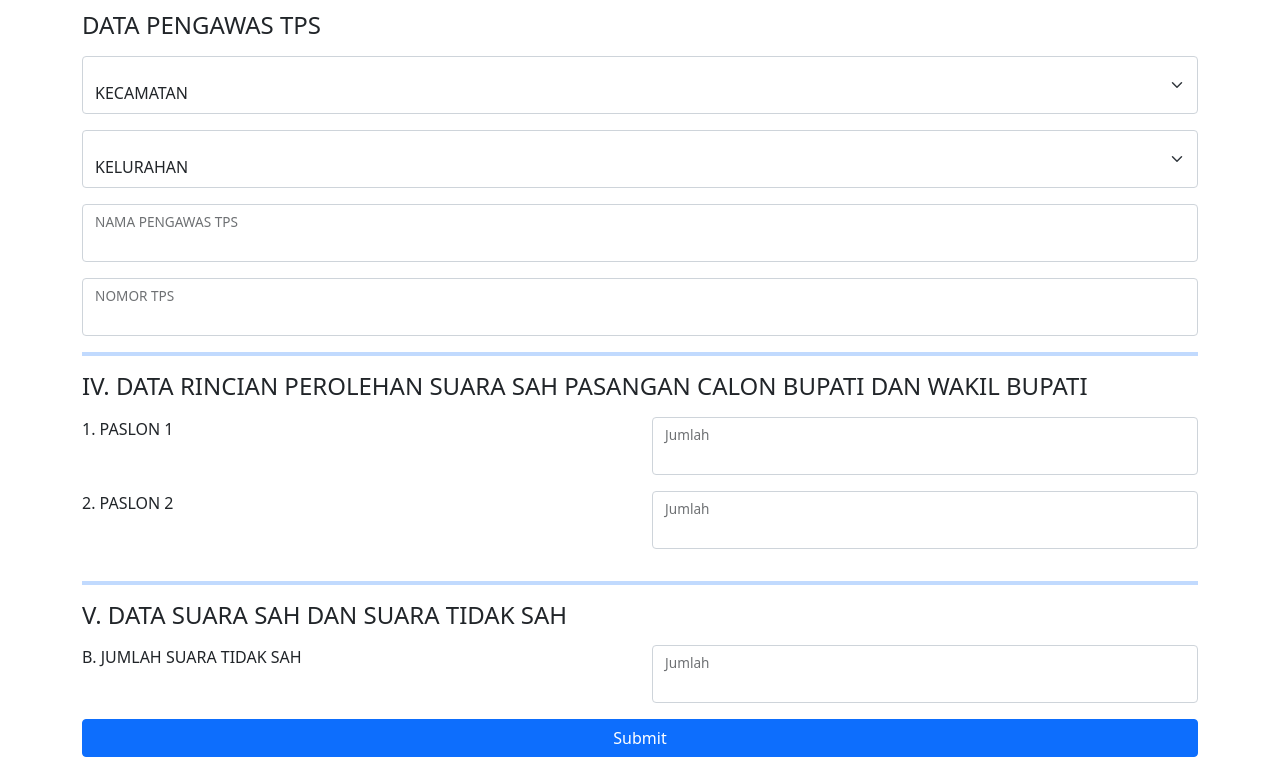
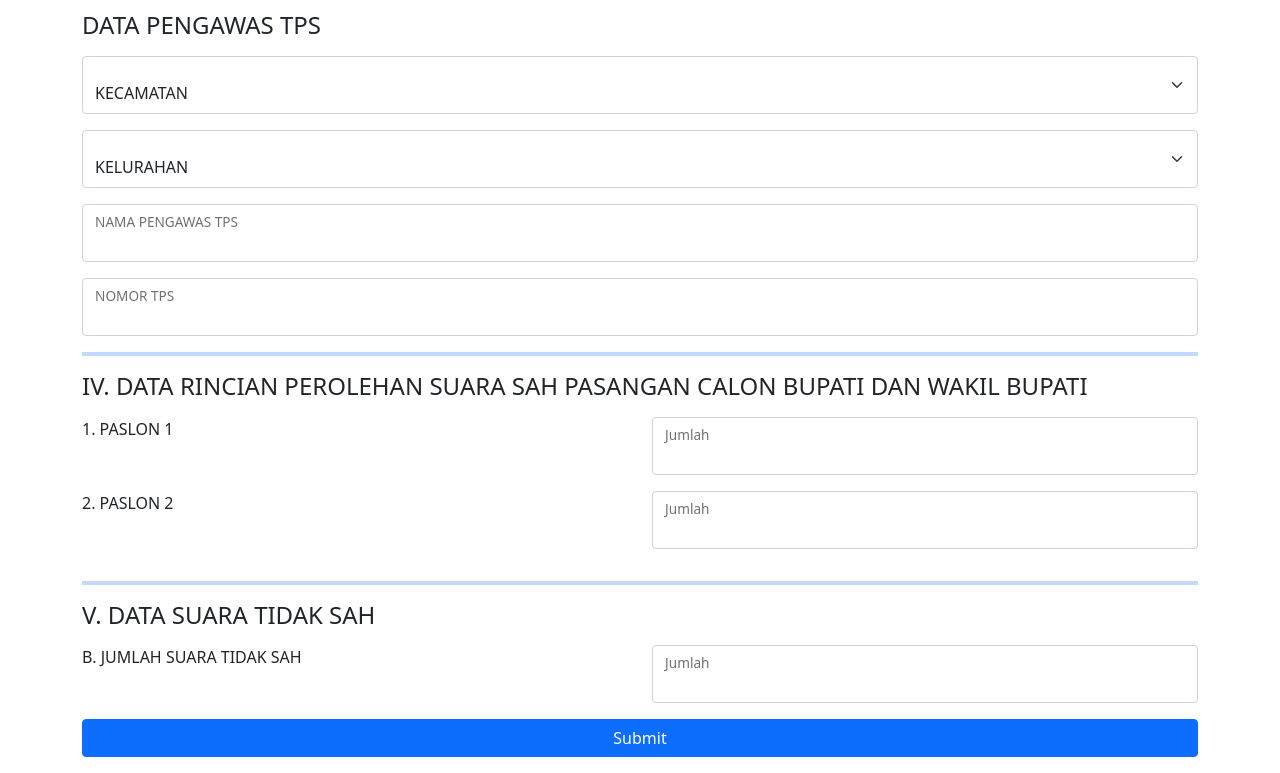
Before and after one commit to pilbupsleman2024/chasil, a plain HTML site: page index.html in a window 1280 px wide. Shown: the part 73-846 px from the top of the page. Drawn offline with nearby package versions, Linux system fonts and the light colour scheme.

Commit message:
Update index.html

```diff
--- a/index.html
+++ b/index.html
@@ -197,7 +197,7 @@
 
       <hr class="border border-primary border-2 opacity-50">
       <div class="form-floating mb-3">
-        <H4>V. DATA SUARA SAH DAN SUARA TIDAK SAH</H4>
+        <H4>V. DATA SUARA TIDAK SAH</H4>
       </div>
       <div class="row">
         <div class="col">
```
